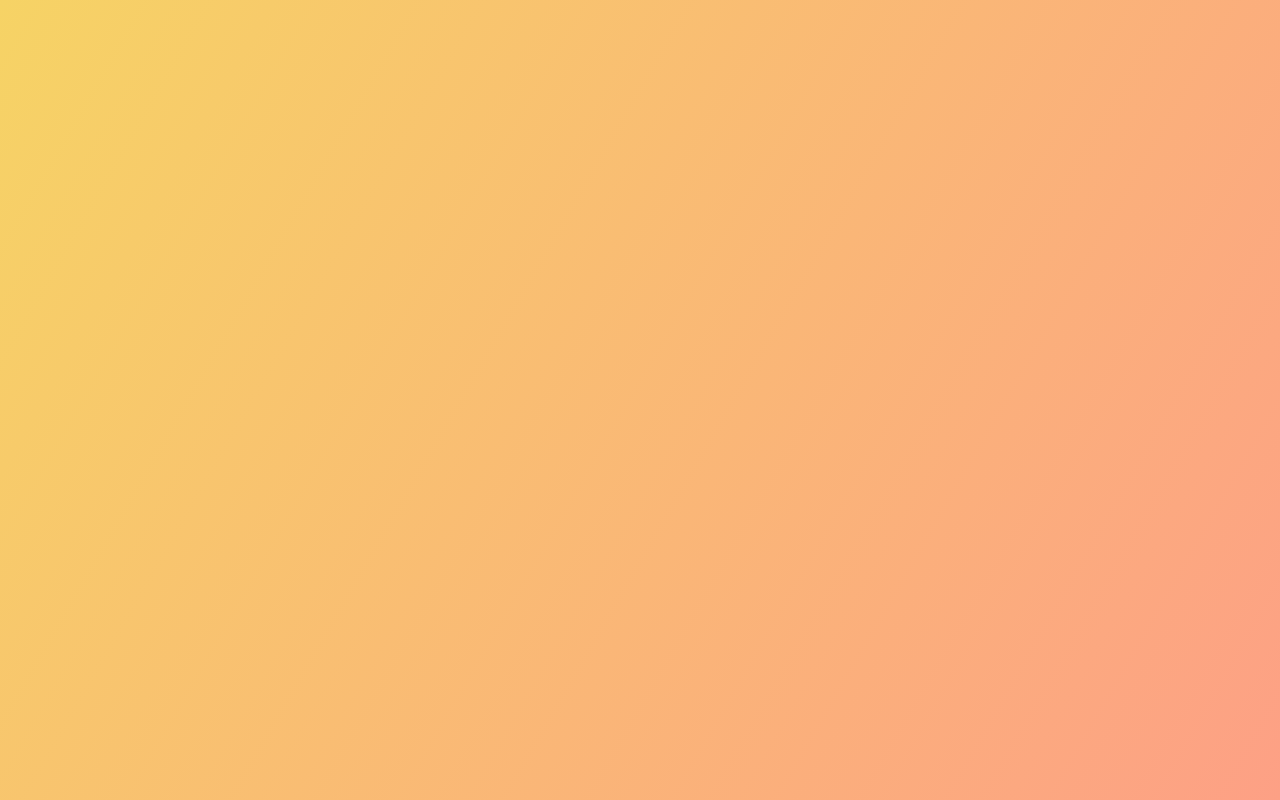
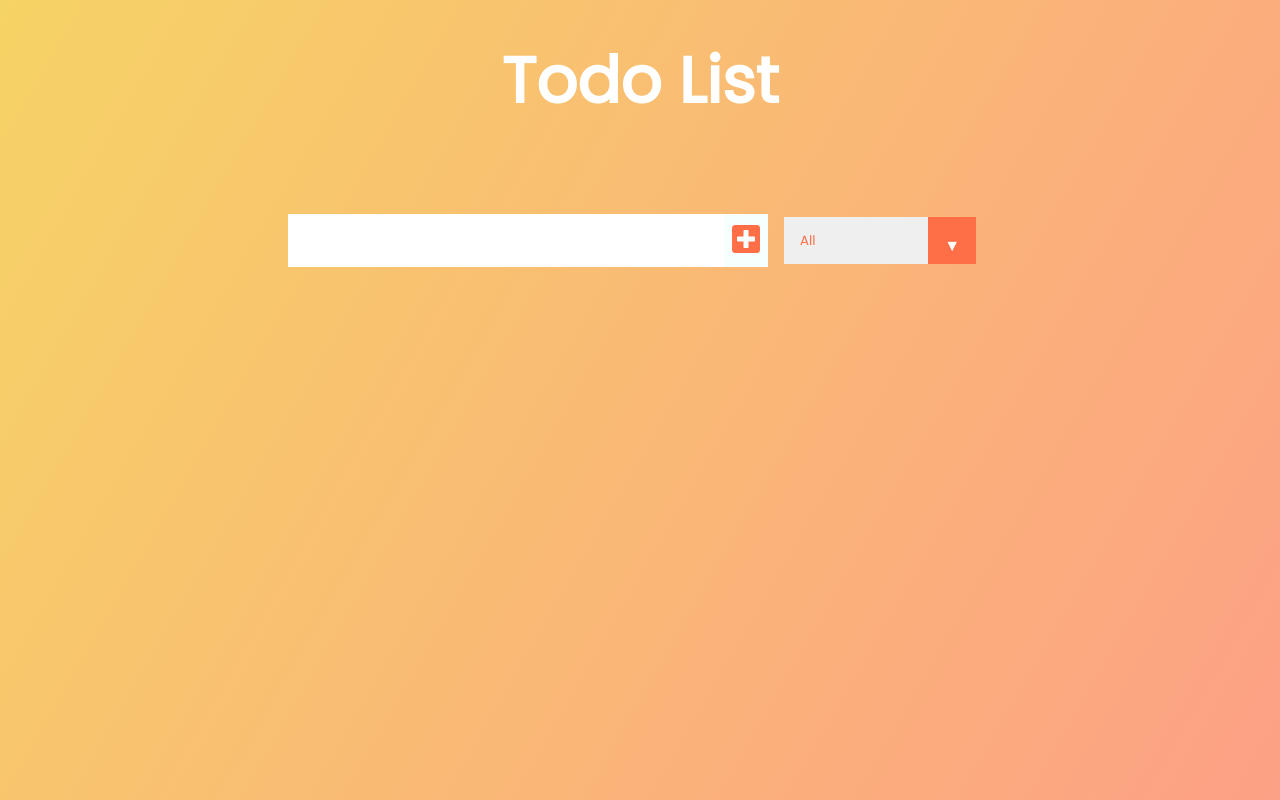
Before and after one commit to cam2332/todo-react, a React (Create React App) app: page / in a window 1280 px wide. Built offline with nearby package versions, Linux system fonts and the light colour scheme.

Commit message:
Add input form component

```diff
--- a/src/App.tsx
+++ b/src/App.tsx
@@ -1,8 +1,24 @@
-import React from 'react'
+import React, { useState } from 'react'
 import './App.css'
+import Form from './components/Form'
+import Todo from './models/Todo'
 
 function App() {
-  return <div className='App'></div>
+  const [inputText, setInputText] = useState('')
+  const [todos, setTodos] = useState<Todo[]>([])
+  return (
+    <div className='App'>
+      <header>
+        <h1>Todo List</h1>
+      </header>
+      <Form
+        todos={todos}
+        setTodos={setTodos}
+        inputText={inputText}
+        setInputText={setInputText}
+      />
+    </div>
+  )
 }
 
 export default App
--- /dev/null
+++ b/src/components/Form.tsx
@@ -0,0 +1,47 @@
+import React, { SyntheticEvent } from 'react'
+import Todo from '../models/Todo'
+
+interface IFormProps {
+  inputText: string
+  setInputText: (value: string) => void
+  todos: Todo[]
+  setTodos: (todos: Todo[]) => void
+}
+
+const Form = (props: IFormProps) => {
+  const inputTextHandler = (event: SyntheticEvent) => {
+    props.setInputText((event.target as HTMLInputElement).value)
+  }
+
+  const submitTodoHandler = (event: SyntheticEvent) => {
+    event.preventDefault()
+    props.setTodos([
+      ...props.todos,
+      { text: props.inputText, completed: false, id: Math.random() * 1000 },
+    ])
+    props.setInputText('')
+  }
+
+  return (
+    <form>
+      <input
+        value={props.inputText}
+        onChange={inputTextHandler}
+        type='text'
+        className='todo-input'
+      />
+      <button onClick={submitTodoHandler} className='todo-button' type='submit'>
+        <i className='fas fa-plus-square'></i>
+      </button>
+      <div className='select'>
+        <select name='todos' className='filter-todo'>
+          <option value='all'>All</option>
+          <option value='completed'>Completed</option>
+          <option value='uncompleted'>Uncompleted</option>
+        </select>
+      </div>
+    </form>
+  )
+}
+
+export default Form
```
